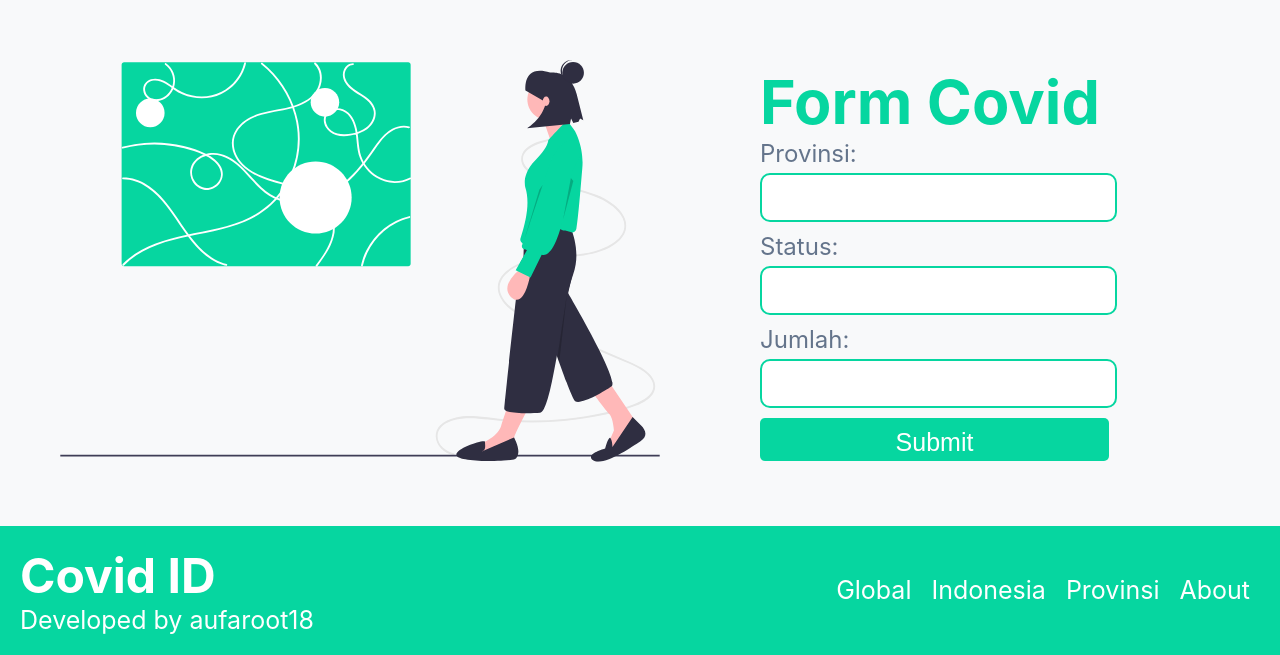
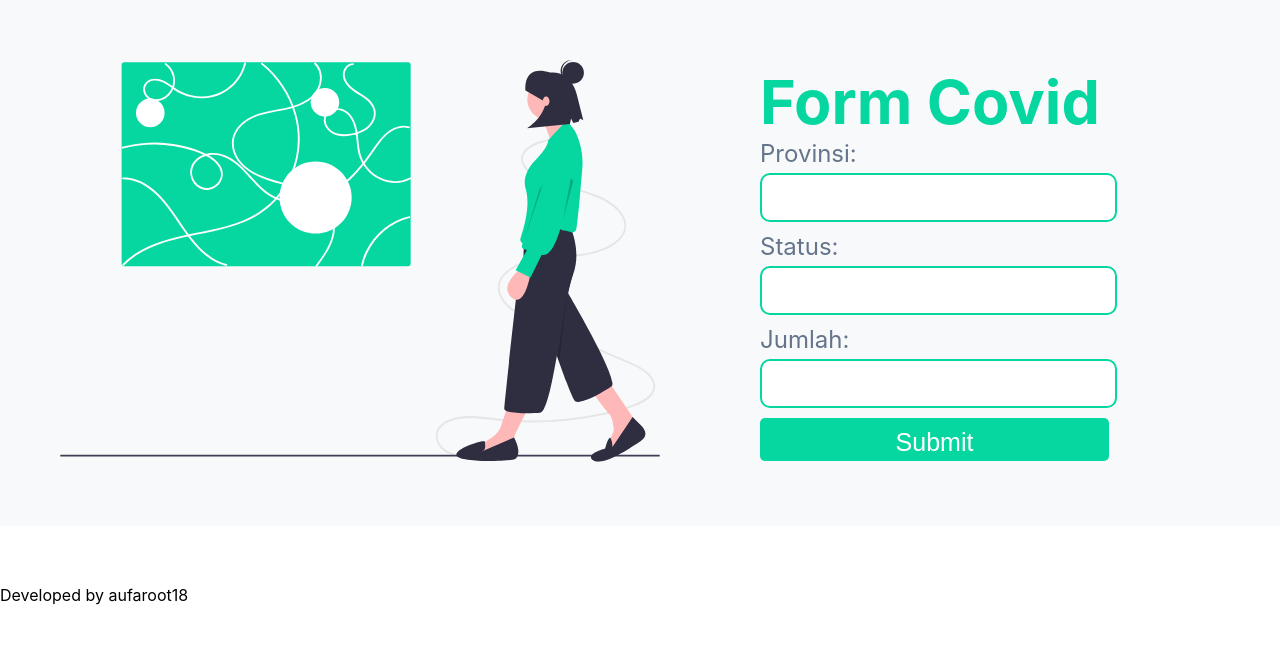
Before and after one commit to myahyaayyas/frontend-pertemuan5, a React (Create React App) app: page / in a window 1280 px wide. Shown: the part 1905-2560 px from the top of the page. Built offline with nearby package versions, Linux system fonts and the light colour scheme.

Commit message:
Footer.js

```diff
--- a/src/components/footer/Footer.js
+++ b/src/components/footer/Footer.js
@@ -1,9 +1,8 @@
-import "./footer.module.css";
+import styles from "./footer.module.css";
 
 export function Footer() {
   return (
-    <div>
-      <header>
+    <footer calssName={styles.footer}>
       <div>
         <h1>Covid ID</h1>
         Developed by aufaroot18
@@ -24,8 +23,7 @@ export function Footer() {
           </li>
         </ul>
       </nav>
-      </header>
-    </div>
+    </footer>
   );
 }
 
```
Lines whose indentation alone changed are shown as unchanged.
